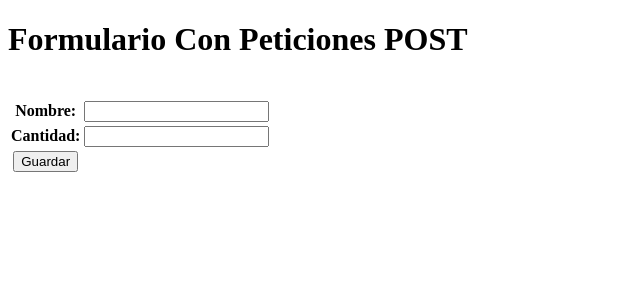
After one commit to MIGUELAGC29/DJANGO-PEPS, a Django app: page /almacen/crear_almacen/ in a window 1280 px wide. The commit adds this page. Shown: the top 300 px of the page, without its empty margins (0-640 px from the left). Run offline with Django 4.2, Linux system fonts and the light colour scheme; lists and menus that the app fills with data are empty.

Commit message:
se empieza con la configuracion para la creacion de un almacen

```diff
--- /dev/null
+++ b/PEPS/Almacen/templates/crear_almacen.html
@@ -0,0 +1,28 @@
+<!DOCTYPE html>
+<html lang="en">
+<head>
+    <meta charset="UTF-8">
+    <title>Formulario POST</title>
+</head>
+<body>
+    <h1>Formulario Con Peticiones POST</h1>
+    <br>
+    <form action="{% url 'MostrarFormulario' %}" method="POST">
+        {% csrf_token %}
+        <table>
+            <tr>
+                <th>Nombre: </th>
+                <th><input type="text" name = "nombre"></th>
+            </tr>
+            <tr>
+                <th>Cantidad: </th>
+                <th><input type="number" name = "cantidad"></th>
+            </tr>
+             <tr>
+                <th><input type="submit" value = "Guardar" ></th>
+            </tr>
+        </table>
+    </form>
+
+</body>
+</html>
--- /dev/null
+++ b/PEPS/Almacen/urls.py
@@ -0,0 +1,10 @@
+from django.urls import path
+from App.views import *
+from Almacen.views import *
+
+
+urlpatterns = [
+    path('crear_almacen/', Vista_Formulario_Almacen, name = "Crear_Almacen"),
+    path('mostrar/', Mostrar_Formulario, name = "MostrarFormulario" ),
+
+]
--- a/PEPS/Almacen/views.py
+++ b/PEPS/Almacen/views.py
@@ -1,3 +1,34 @@
-from django.shortcuts import render
+from django.shortcuts import render, redirect, reverse
+from django.http import HttpResponse
+from django.views.generic import *
+from django.urls import reverse_lazy
+from App.models import Almacen
+from Login.models import Usuario
+from . import forms
+
 
 # Create your views here.
+"""class CrearAlmacen(CreateView):
+    model = Almacen
+    form_class = forms.FormularioCrearAlmacen
+    template_name = "crear_almacen.html"
+    succes_url = reverse_lazy('Home')"""
+
+
+def Vista_Formulario_Almacen(request):
+    return render(request, 'crear_almacen.html')
+
+def Mostrar_Formulario(request):
+    if request.method == "POST":
+        nombre = request.POST['nombre']
+        cantidad = request.POST['cantidad']
+        username = request.user.username
+
+    else:
+        return HttpResponse("<h2> NO SE PUDO GUARDAR AL USUARIO </h2>")
+
+    return render(request, 'mostrar.html', {
+        'nombre':nombre,
+        'cantidad': cantidad,
+        'username': username,
+    })
--- a/PEPS/App/templates/home.html
+++ b/PEPS/App/templates/home.html
@@ -72,7 +72,7 @@
 
 
     <a href="{% url 'Logout' %}">Cerrar Sesión</a>
-    <a href="">Agregar Almacén</a>
+    <a href="{% url 'Crear_Almacen' %}">Agregar Almacén</a>
 
 
 
--- a/PEPS/Login/views.py
+++ b/PEPS/Login/views.py
@@ -1,7 +1,7 @@
-from django.shortcuts import render
+from django.shortcuts import render, redirect, reverse
 
 from django.http import HttpResponse
-from django.shortcuts import render, redirect, reverse
+
 from django.contrib.auth.views import LoginView, LogoutView
 from django.template.context_processors import request
 from django.views.generic import *
--- a/PEPS/PEPS/settings.py
+++ b/PEPS/PEPS/settings.py
@@ -39,6 +39,7 @@ INSTALLED_APPS = [
     'django.contrib.staticfiles',
     'Login',
     'App',
+    'Almacen',
 ]
 
 MIDDLEWARE = [
--- a/PEPS/PEPS/urls.py
+++ b/PEPS/PEPS/urls.py
@@ -20,4 +20,5 @@ urlpatterns = [
     path('admin/', admin.site.urls),
     path('', include('Login.urls')),
     path('peps/', include('App.urls')),
+    path('almacen/', include('Almacen.urls'))
 ]
```
Also changed, not shown: PEPS/Almacen/forms.py (added, +20 -0 lines), PEPS/Almacen/templates/mostrar.html (added, +20 -0 lines), 1 other file.
